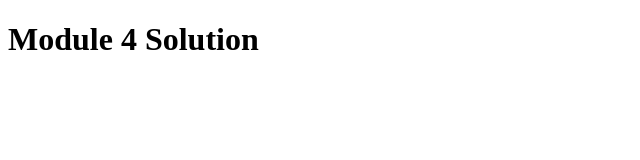
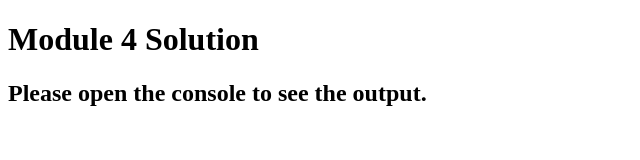
Before and after one commit to wktk28/coursera, a plain HTML site: page module4-solution/index.html in a window 1280 px wide. Shown: the whole page, without its empty margins (0-640 px from the left). Drawn offline with Linux system fonts and the light colour scheme.

Commit message:
Update index.html

```diff
--- a/module4-solution/index.html
+++ b/module4-solution/index.html
@@ -9,5 +9,6 @@
 </head>
 <body>
   <h1>Module 4 Solution</h1>
+  <h2>Please open the console to see the output.</h2>
 </body>
 </html>
```
